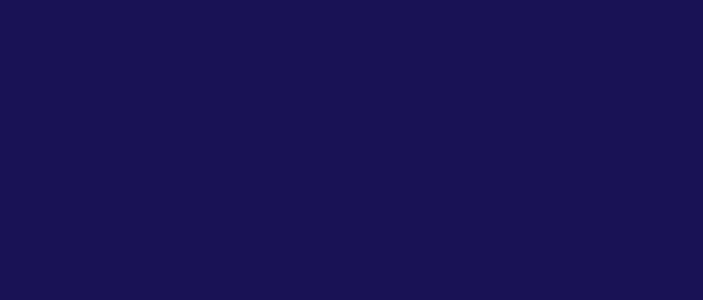
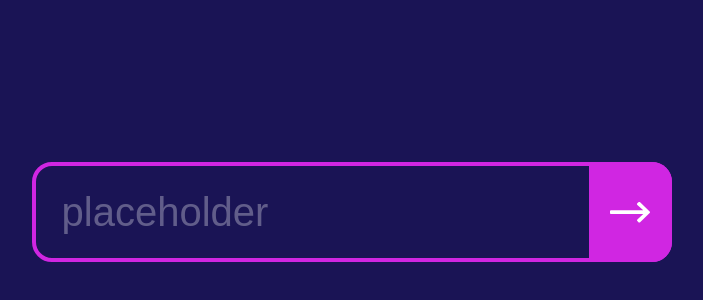
Before and after one commit to faridevnz/omnixent-front, a Nuxt app: page /Home in a window 1280 px wide. Before the commit this address had no page. Shown: the part 188-488 px from the top of the page, without its empty margins (288-991 px from the left). Built offline with nearby package versions, Linux system fonts and the light colour scheme.

Commit message:
added Home, BaseIcon and BaseInputWithButton components

```diff
--- /dev/null
+++ b/components/base/BaseIcon.vue
@@ -0,0 +1,49 @@
+<template>
+  <svg
+    xmlns="http://www.w3.org/2000/svg"
+    :width="width"
+    :height="height"
+    :view-box="viewBox"
+    :aria-labelledby="name"
+    role="presentation"
+    preserveAspectRatio="xMidYMid meet"
+  >
+    <title :id="name" lang="en">{{ name }} icon</title>
+    <g :fill="color">
+      <slot />
+    </g>
+  </svg>
+</template>
+
+<script>
+export default {
+  props: {
+    name: {
+      type: String,
+      default: 'box'
+    },
+    width: {
+      type: [Number, String],
+      default: 18
+    },
+    height: {
+      type: [Number, String],
+      default: 18
+    },
+    color: {
+      type: String,
+      default: 'currentColor'
+    },
+    viewBox: {
+      type: String,
+      default: '0 0 512 512'
+    }
+  }
+}
+</script>
+
+<style lang="sass" scoped>
+svg
+   display: flex
+   flex-basis: content
+</style>
--- /dev/null
+++ b/components/base/BaseInputWithButton.vue
@@ -0,0 +1,85 @@
+<template>
+  <div class="input-container" :style="dimensions">
+    <input v-model="value" type="text" placeholder="placeholder">
+    <button @click="submit">
+      <slot />
+    </button>
+  </div>
+</template>
+
+<script lang="ts">
+export default {
+  props: {
+    width: {
+      type: [Number, String],
+      required: true
+    },
+    height: {
+      type: [Number, String],
+      required: true
+    },
+    placeholder: {
+      type: String,
+      default: 'placeholder'
+    }
+  },
+  data () {
+    return {
+      dimensions: {
+        width: `${this.width}vw`,
+        height: `${this.height}px`
+      },
+      value: ''
+    }
+  },
+  methods: {
+    submit (): void {
+      this.$emit('submit', this.value)
+    }
+  }
+}
+</script>
+
+<style lang="scss" scoped>
+.input-container {
+  position: relative;
+
+  input {
+    width: 100%;
+    height: 100%;
+    border: 4px solid $primary;
+    border-radius: 20px;
+    background-color: $background;
+    font-size: 40px;
+    padding: 0 0 0 4%;
+    color: #FFFFFF;
+    z-index: 2;
+    &::placeholder {
+      color: #FFFFFF50;
+    }
+    &:focus-within {
+      outline: none;
+    }
+  }
+
+  button {
+    position: absolute;
+    right: 0px;
+    top: 0px;
+    bottom: 0px;
+    width: 13%;
+    border-radius: 0 20px 20px 0;
+    border: none;
+    background-color: $primary;
+    display: flex;
+    justify-content: center;
+    align-items: center;
+    transition: all 200ms linear;
+    z-index: 1;
+    &:hover {
+      background-color: $primary-dark;
+    }
+  }
+
+}
+</style>
--- /dev/null
+++ b/pages/Home.vue
@@ -0,0 +1,24 @@
+<template>
+  <BaseInputWithButton width="50" height="100" @submit="startSearch">
+    <BaseIcon width="41" height="21" view-box="0 0 41 21">
+      <RightArrow />
+    </BaseIcon>
+  </BaseInputWithButton>
+</template>
+
+<script lang="ts">
+import RightArrow from '@/assets/icons/RightArrow.vue'
+
+export default {
+  components: { RightArrow },
+  methods: {
+    startSearch (): void {
+      // search method
+    }
+  }
+}
+</script>
+
+<style>
+
+</style>
```
